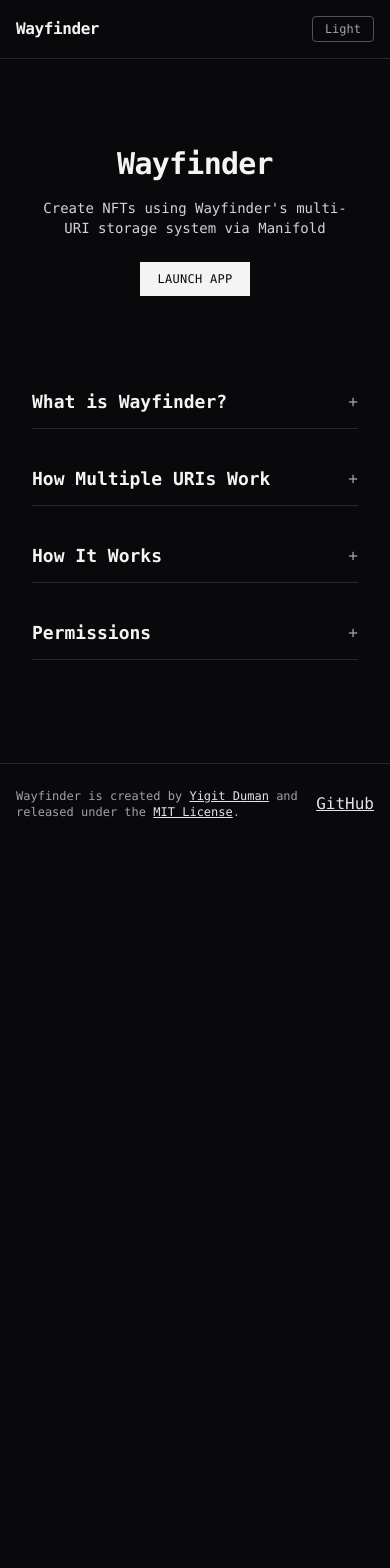
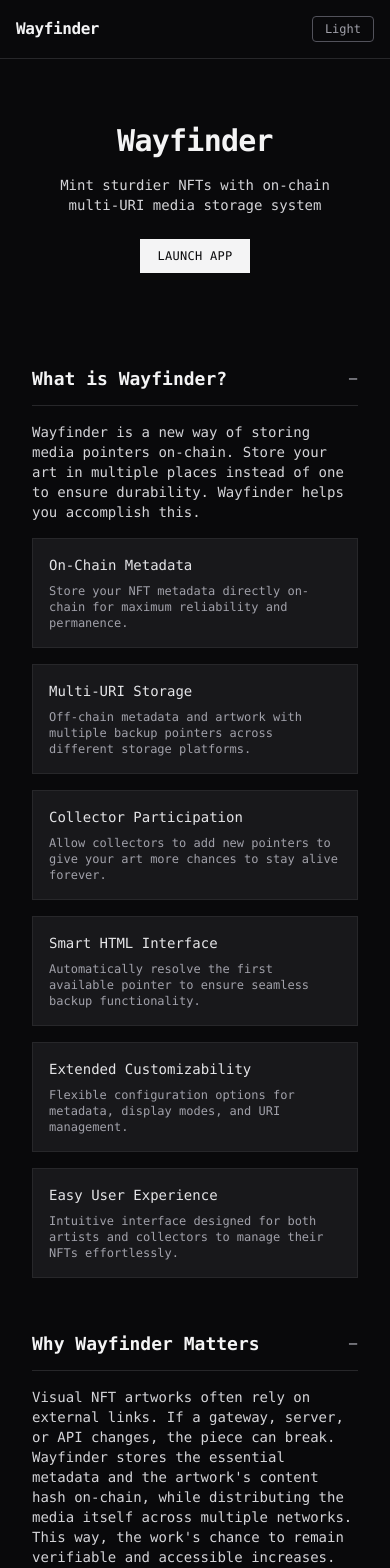
Before and after one commit to ygtdmn/wayfinder, a React (Vite) app in the folder frontend/: page / in a window 390 px wide. Shown: the top 1568 px of the page. Before the commit the page ends 844 px from the top, so only its background shows below. Built offline with nearby package versions, Linux system fonts and the light colour scheme; no server answers; what @rainbow-me/rainbowkit, wagmi would draw is missing.

Commit message:
update homepage text

```diff
--- a/frontend/src/pages/Home.tsx
+++ b/frontend/src/pages/Home.tsx
@@ -6,10 +6,15 @@
 
 export default function Home() {
 	const [openSections, setOpenSections] = useState<Record<string, boolean>>({
-		overview: false,
+		why: true,
+		overview: true,
 		uris: false,
-		architecture: false,
-		permissions: false,
+		lifecycle: true,
+		roles: false,
+		display: false,
+		resilience: false,
+		thumbnails: false,
+		integration: false,
 	});
 
 	const { isDarkMode, toggleTheme } = useTheme();
@@ -51,8 +56,7 @@
 									isDarkMode ? "text-zinc-300" : "text-zinc-600"
 								}`}
 							>
-								Create NFTs using Wayfinder's multi-URI storage system via
-								Manifold
+								Mint sturdier NFTs with on-chain multi-URI media storage system
 							</p>
 
 							<Link
@@ -102,11 +106,34 @@
 											isDarkMode ? "text-zinc-300" : "text-zinc-600"
 										}`}
 									>
-										Wayfinder is a storage and management layer for NFT files.
-										It keeps multiple links to the same artwork, tracks
-										permissions, and renders metadata.
+										Wayfinder is a new way of storing media pointers on-chain.
+										Store your art in multiple places instead of one to ensure
+										durability. Wayfinder helps you accomplish this.
 									</p>
-									<div className="grid md:grid-cols-3 gap-4">
+									<div className="grid md:grid-cols-2 lg:grid-cols-3 gap-4">
+										<div
+											className={`p-4 space-y-2 border ${
+												isDarkMode
+													? "bg-zinc-900 border-zinc-800"
+													: "bg-white border-zinc-300"
+											}`}
+										>
+											<h3
+												className={`text-sm md:text-base font-medium ${
+													isDarkMode ? "text-zinc-200" : "text-zinc-900"
+												}`}
+											>
+												On-Chain Metadata
+											</h3>
+											<p
+												className={`text-xs md:text-sm ${
+													isDarkMode ? "text-zinc-400" : "text-zinc-600"
+												}`}
+											>
+												Store your NFT metadata directly on-chain for maximum
+												reliability and permanence.
+											</p>
+										</div>
 										<div
 											className={`p-4 space-y-2 border ${
 												isDarkMode
@@ -126,8 +153,8 @@
 													isDarkMode ? "text-zinc-400" : "text-zinc-600"
 												}`}
 											>
-												Keep backup links to the same file across IPFS, Arweave,
-												or web servers.
+												Off-chain metadata and artwork with multiple backup
+												pointers across different storage platforms.
 											</p>
 										</div>
 										<div
@@ -142,15 +169,15 @@
 													isDarkMode ? "text-zinc-200" : "text-zinc-900"
 												}`}
 											>
-												Manifold Interface
+												Collector Participation
 											</h3>
 											<p
 												className={`text-xs md:text-sm ${
 													isDarkMode ? "text-zinc-400" : "text-zinc-600"
 												}`}
 											>
-												This site connects Wayfinder storage with Manifold
-												creator contracts for minting.
+												Allow collectors to add new pointers to give your art
+												more chances to stay alive forever.
 											</p>
 										</div>
 										<div
@@ -165,18 +192,106 @@
 													isDarkMode ? "text-zinc-200" : "text-zinc-900"
 												}`}
 											>
-												Permissions
+												Smart HTML Interface
 											</h3>
 											<p
 												className={`text-xs md:text-sm ${
 													isDarkMode ? "text-zinc-400" : "text-zinc-600"
 												}`}
 											>
-												Artists and collectors can add links, choose which to
-												display, and more.
+												Automatically resolve the first available pointer to
+												ensure seamless backup functionality.
+											</p>
+										</div>
+										<div
+											className={`p-4 space-y-2 border ${
+												isDarkMode
+													? "bg-zinc-900 border-zinc-800"
+													: "bg-white border-zinc-300"
+											}`}
+										>
+											<h3
+												className={`text-sm md:text-base font-medium ${
+													isDarkMode ? "text-zinc-200" : "text-zinc-900"
+												}`}
+											>
+												Extended Customizability
+											</h3>
+											<p
+												className={`text-xs md:text-sm ${
+													isDarkMode ? "text-zinc-400" : "text-zinc-600"
+												}`}
+											>
+												Flexible configuration options for metadata, display
+												modes, and URI management.
+											</p>
+										</div>
+										<div
+											className={`p-4 space-y-2 border ${
+												isDarkMode
+													? "bg-zinc-900 border-zinc-800"
+													: "bg-white border-zinc-300"
+											}`}
+										>
+											<h3
+												className={`text-sm md:text-base font-medium ${
+													isDarkMode ? "text-zinc-200" : "text-zinc-900"
+												}`}
+											>
+												Easy User Experience
+											</h3>
+											<p
+												className={`text-xs md:text-sm ${
+													isDarkMode ? "text-zinc-400" : "text-zinc-600"
+												}`}
+											>
+												Intuitive interface designed for both artists and
+												collectors to manage their NFTs effortlessly.
 											</p>
 										</div>
 									</div>
+								</div>
+							)}
+						</section>
+						{/* Why Wayfinder Matters */}
+						<section id="why" className="scroll-mt-24">
+							<button
+								onClick={() => toggleSection("why")}
+								className={`w-full text-left flex items-center justify-between py-3 border-b transition-colors ${
+									isDarkMode
+										? "border-zinc-800 hover:border-zinc-600"
+										: "border-zinc-300 hover:border-zinc-400"
+								}`}
+							>
+								<h2
+									className={`text-lg md:text-xl font-bold ${
+										isDarkMode ? "text-zinc-100" : "text-zinc-900"
+									}`}
+								>
+									Why Wayfinder Matters
+								</h2>
+								<span
+									className={`text-base md:text-lg ${
+										isDarkMode ? "text-zinc-400" : "text-zinc-600"
+									}`}
+								>
+									{openSections.why ? "−" : "+"}
+								</span>
+							</button>
+							{openSections.why && (
+								<div className="py-4 space-y-4">
+									<p
+										className={`text-sm md:text-base ${
+											isDarkMode ? "text-zinc-300" : "text-zinc-600"
+										}`}
+									>
+										Visual NFT artworks often rely on external links. If a
+										gateway, server, or API changes, the piece can break.
+										Wayfinder stores the essential metadata and the artwork's
+										content hash on-chain, while distributing the media itself
+										across multiple networks. This way, the work's chance to
+										remain verifiable and accessible increases.
+									</p>
 								</div>
 							)}
 						</section>
@@ -198,7 +313,7 @@
 										isDarkMode ? "text-zinc-100" : "text-zinc-900"
 									}`}
 								>
-									How Multiple URIs Work
+									How It Works
 								</h2>
 								<span
 									className={`text-base md:text-lg ${
@@ -296,10 +411,10 @@
 							)}
 						</section>
 
-						{/* Architecture */}
-						<section id="how-it-works" className="scroll-mt-24">
+						{/* Display Modes */}
+						<section id="display" className="scroll-mt-24">
 							<button
-								onClick={() => toggleSection("architecture")}
+								onClick={() => toggleSection("display")}
 								className={`w-full text-left flex items-center justify-between py-3 border-b transition-colors ${
 									isDarkMode
 										? "border-zinc-800 hover:border-zinc-600"
@@ -311,22 +426,24 @@
 										isDarkMode ? "text-zinc-100" : "text-zinc-900"
 									}`}
 								>
-									How It Works
+									Display Modes
 								</h2>
 								<span
 									className={`text-base md:text-lg ${
 										isDarkMode ? "text-zinc-400" : "text-zinc-600"
 									}`}
 								>
-									{openSections.architecture ? "−" : "+"}
+									{openSections.display ? "−" : "+"}
 								</span>
 							</button>
-							{openSections.architecture && (
+							{openSections.display && (
 								<div className="py-4 space-y-4">
 									<div className="grid md:grid-cols-2 gap-4">
 										<div
-											className={`p-4 space-y-2 ${
-												isDarkMode ? "bg-zinc-900" : "bg-white"
+											className={`p-4 space-y-2 border ${
+												isDarkMode
+													? "bg-zinc-900 border-zinc-800"
+													: "bg-white border-zinc-300"
 											}`}
 										>
 											<h3
@@ -334,20 +451,24 @@
 													isDarkMode ? "text-zinc-200" : "text-zinc-900"
 												}`}
 											>
-												Wayfinder Core Contract
+												Direct File
 											</h3>
 											<p
 												className={`text-xs md:text-sm ${
 													isDarkMode ? "text-zinc-400" : "text-zinc-600"
 												}`}
 											>
-												Stores URIs, metadata, permissions, and HTML templates.
-												Renders metadata from stored state.
+												Uses a selected artwork URI directly as the NFT's media.
+												If the selected URI fails, artists or collectors must
+												manually switch to an alternative URI. This mode has
+												broader platform compatibility.
 											</p>
 										</div>
 										<div
-											className={`p-4 space-y-2 ${
-												isDarkMode ? "bg-zinc-900" : "bg-white"
+											className={`p-4 space-y-2 border ${
+												isDarkMode
+													? "bg-zinc-900 border-zinc-800"
+													: "bg-white border-zinc-300"
 											}`}
 										>
 											<h3
@@ -355,56 +476,29 @@
 													isDarkMode ? "text-zinc-200" : "text-zinc-900"
 												}`}
 											>
-												Manifold Extension
+												HTML
 											</h3>
 											<p
 												className={`text-xs md:text-sm ${
 													isDarkMode ? "text-zinc-400" : "text-zinc-600"
 												}`}
 											>
-												Mints on Manifold creator contracts and initializes
-												token data in Wayfinder.
+												Embeds an HTML template that automatically resolves the
+												first available URI from all stored options
+												(prioritizing artist URIs, then collector URIs).
+												Provides maximum resilience but has limited wallet and
+												platform support.
 											</p>
 										</div>
-									</div>
-									<div
-										className={`text-sm md:text-base space-y-4 ${
-											isDarkMode ? "text-zinc-300" : "text-zinc-600"
-										}`}
-									>
-										<p>
-											Display modes: Direct file (image/animation_url) or Smart
-											HTML template with variables like{" "}
-											<code
-												className={`px-1 text-xs ${
-													isDarkMode ? "bg-zinc-800" : "bg-zinc-200"
-												}`}
-											>
-												{"{{FILE_URIS}}"}
-											</code>{" "}
-											and{" "}
-											<code
-												className={`px-1 text-xs ${
-													isDarkMode ? "bg-zinc-800" : "bg-zinc-200"
-												}`}
-											>
-												{"{{FILE_HASH}}"}
-											</code>
-											.
-										</p>
 									</div>
 								</div>
 							)}
 						</section>
 
-						{/* Smart HTML details integrated into Architecture section */}
-
-						{/* Features summarized elsewhere */}
-
-						{/* Permissions System */}
-						<section id="permissions" className="scroll-mt-24">
+						{/* Thumbnails */}
+						<section id="thumbnails" className="scroll-mt-24">
 							<button
-								onClick={() => toggleSection("permissions")}
+								onClick={() => toggleSection("thumbnails")}
 								className={`w-full text-left flex items-center justify-between py-3 border-b transition-colors ${
 									isDarkMode
 										? "border-zinc-800 hover:border-zinc-600"
@@ -416,24 +510,24 @@
 										isDarkMode ? "text-zinc-100" : "text-zinc-900"
 									}`}
 								>
-									Permissions
+									Thumbnails
 								</h2>
 								<span
 									className={`text-base md:text-lg ${
 										isDarkMode ? "text-zinc-400" : "text-zinc-600"
 									}`}
 								>
-									{openSections.permissions ? "−" : "+"}
+									{openSections.thumbnails ? "−" : "+"}
 								</span>
 							</button>
-							{openSections.permissions && (
+							{openSections.thumbnails && (
 								<div className="py-4 space-y-4">
 									<div className="grid md:grid-cols-2 gap-4">
 										<div
-											className={`p-4 border space-y-2 ${
+											className={`p-4 space-y-2 border ${
 												isDarkMode
 													? "bg-zinc-900 border-zinc-800"
-													: "bg-zinc-50 border-zinc-300"
+													: "bg-white border-zinc-300"
 											}`}
 										>
 											<h3
@@ -441,23 +535,22 @@
 													isDarkMode ? "text-zinc-200" : "text-zinc-900"
 												}`}
 											>
-												Artist
+												On-chain
 											</h3>
 											<p
 												className={`text-xs md:text-sm ${
-													isDarkMode ? "text-zinc-300" : "text-zinc-600"
+													isDarkMode ? "text-zinc-400" : "text-zinc-600"
 												}`}
 											>
-												Configure metadata, thumbnails, display mode, templates,
-												and manage/add/remove URIs. May revoke own permissions
-												at any time.
+												Store thumbnail image on-chain for even stronger
+												durability.
 											</p>
 										</div>
 										<div
-											className={`p-4 border space-y-2 ${
+											className={`p-4 space-y-2 border ${
 												isDarkMode
 													? "bg-zinc-900 border-zinc-800"
-													: "bg-zinc-50 border-zinc-300"
+													: "bg-white border-zinc-300"
 											}`}
 										>
 											<h3
@@ -465,25 +558,21 @@
 													isDarkMode ? "text-zinc-200" : "text-zinc-900"
 												}`}
 											>
-												Collector
+												Off-chain
 											</h3>
 											<p
 												className={`text-xs md:text-sm ${
-													isDarkMode ? "text-zinc-300" : "text-zinc-600"
+													isDarkMode ? "text-zinc-400" : "text-zinc-600"
 												}`}
 											>
-												May add URIs, choose displayed URI or thumbnail, and
-												change display mode when enabled by the artist.
+												Reference multiple thumbnail URIs and select which one
+												to display.
 											</p>
 										</div>
 									</div>
 								</div>
 							)}
 						</section>
-
-						{/* Use cases removed to keep focus on protocol behavior */}
-
-						{/* Quick Start and FAQ removed to stay concise */}
 					</div>
 				</div>
 			</div>
```
